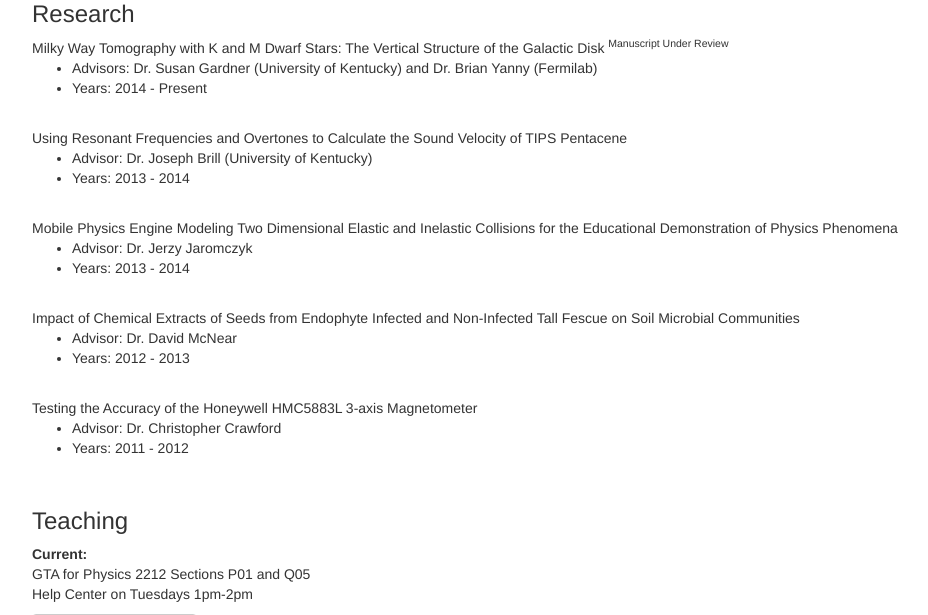
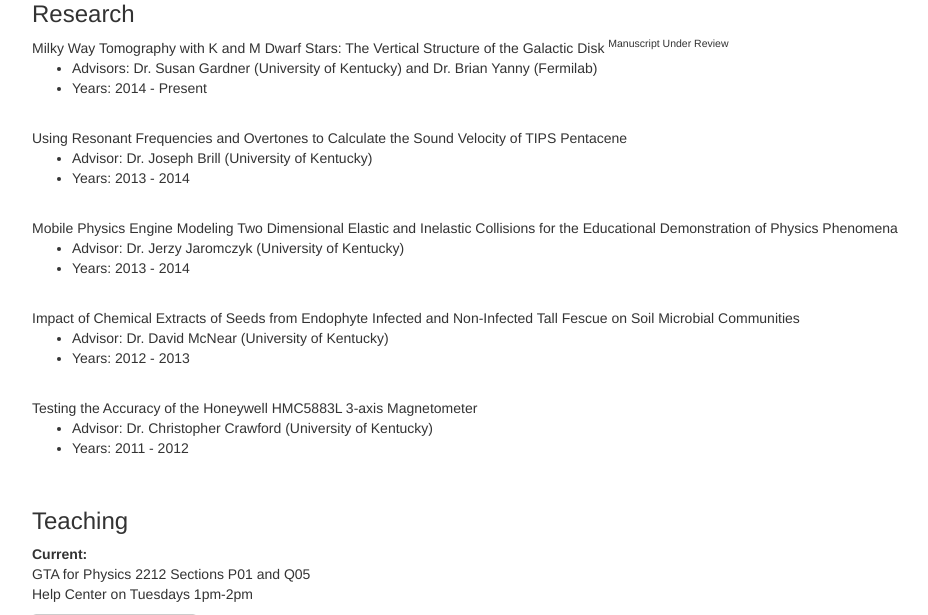
Before and after one commit to cameron-powell/bio-dlf, a Flask app: page / in a window 1280 px wide. Shown: the part 471-1086 px from the top of the page, without its empty margins (38-966 px from the left). Run offline with Flask 2, Linux system fonts and the light colour scheme; some libraries are stand-ins or nearby versions.

Commit message:
Added professor affiliations.  Resolves #20

```diff
--- a/app/templates/index.html
+++ b/app/templates/index.html
@@ -37,17 +37,17 @@
     </ul><br>
     Mobile Physics Engine Modeling Two Dimensional Elastic and Inelastic Collisions for the Educational Demonstration of Physics Phenomena<br>
     <ul>
-        <li>Advisor: Dr. Jerzy Jaromczyk</li>
+        <li>Advisor: Dr. Jerzy Jaromczyk (University of Kentucky)</li>
         <li>Years: 2013 - 2014</li>
     </ul><br>
     Impact of Chemical Extracts of Seeds from Endophyte Infected and Non-Infected Tall Fescue on Soil Microbial Communities
     <ul>
-        <li>Advisor: Dr. David McNear</li>
+        <li>Advisor: Dr. David McNear (University of Kentucky)</li>
         <li>Years: 2012 - 2013</li>
     </ul><br>
     Testing the Accuracy of the Honeywell HMC5883L 3-axis Magnetometer<br>
     <ul>
-        <li>Advisor: Dr. Christopher Crawford</li>
+        <li>Advisor: Dr. Christopher Crawford (University of Kentucky)</li>
         <li>Years: 2011 - 2012</li>
     </ul>
     <br>
```
